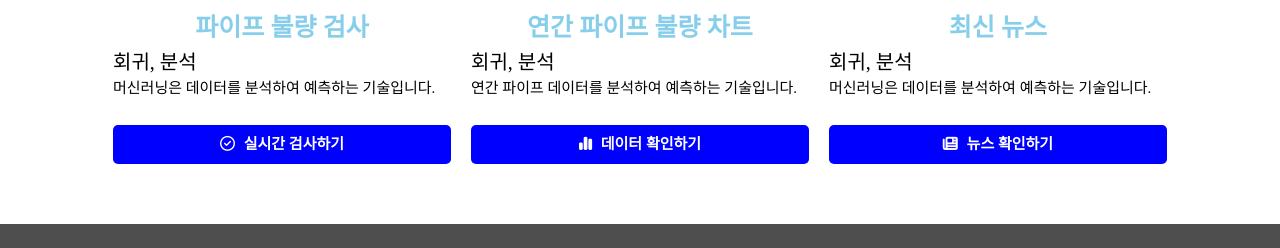
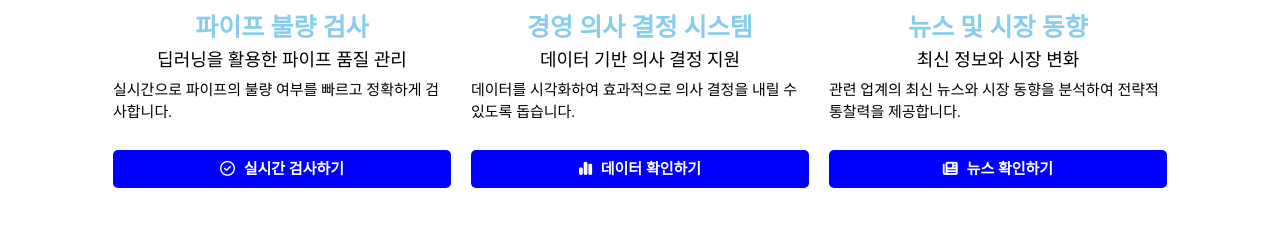
Before and after one commit to Andongsi-prj/backend, a Flask app: template templates/front.html in a window 1280 px wide. Shown: the part 781-1029 px from the top of the page. Before the commit the page ends 1005 px from the top, so only its background shows below. Run offline with Flask 3, Linux system fonts and the light colour scheme; the template is opened without the code that fills it, so the values that code supplies are empty.

Commit message:
25.02.20

```diff
--- a/routes/__init__.py
+++ b/routes/__init__.py
@@ -1,5 +1,4 @@
 from .site_route import site_route
-from .pipe_route import pipe_route
 from .login_route import login_route
 from .loginck_route import loginck_route
 from .images_route import images_route
@@ -10,7 +9,6 @@ from .slack_route import slack_route
 
 blueprints = [
    (site_route,"/"),
-   (pipe_route,"/api/pipe"),
    (login_route,"/api/login"),
    (loginck_route,"/api/loginck"),
    (images_route,"/api/images"),
--- a/routes/chart_route.py
+++ b/routes/chart_route.py
@@ -58,8 +58,6 @@ def show_chart():
         return jsonify({'error': str(e)}), 500
 
 
-
-
 # 원자재 가격 차트
 @chart_route.route('/raw/<commodity_type>')
 def show_raw(commodity_type):
--- a/static/css/style.css
+++ b/static/css/style.css
@@ -132,7 +132,7 @@ header .menu{
 
 .my-card > .title{
     font-size: 25px;
-    font-weight: 700;
+    font-weight: bold;
     color: skyblue;
     margin-top: 10px;
     display: flex;
@@ -142,13 +142,15 @@ header .menu{
 
 
 .my-card > .sub-title{
-    font-size: 20px;
+    font-size: 18px;
     font-weight: 500;
+    text-align: center;
     color: black;
 }
 
 
 .my-card > p{
+    margin-top: 5px;
     font-size: 15px;
     font-weight: 500;
     color: black;
--- a/templates/front.html
+++ b/templates/front.html
@@ -53,8 +53,8 @@
                     <nav class="my-card"> <!--nav는 네비게이션 태그-->
                         <img src="https://m.baegwan.net/data/img/500/714.jpg">
                         <span class="title">파이프 불량 검사</span>
-                        <span class="sub-title">회귀, 분석</span>
-                        <p>머신러닝은 데이터를 분석하여 예측하는 기술입니다.</p>
+                        <span class="sub-title">딥러닝을 활용한 파이프 품질 관리</span>
+                        <p>실시간으로 파이프의 불량 여부를 빠르고 정확하게 검사합니다.</p>
 
                         <button class="page-btn" onclick="checkLoginAndRedirect('/pipe')">
                             <i class="fa-regular fa-circle-check"></i>
@@ -66,9 +66,9 @@
                 <div class="col-4 card-room">
                     <nav class="my-card">
                         <img src="https://cdn.pixabay.com/photo/2018/02/21/17/36/line-graph-3170988_640.png">
-                        <span class="title">연간 파이프 불량 차트</span>
-                        <span class="sub-title">회귀, 분석</span>
-                        <p>연간 파이프 데이터를 분석하여 예측하는 기술입니다.</p>
+                        <span class="title">경영 의사 결정 시스템</span>
+                        <span class="sub-title">데이터 기반 의사 결정 지원</span>
+                        <p>데이터를 시각화하여 효과적으로 의사 결정을 내릴 수 있도록 돕습니다.</p>
 
                         <button class="page-btn" onclick="checkLoginAndRedirect('http://5gears.iptime.org:8088/superset/welcome/')">
                             <i class="fa-solid fa-chart-simple"></i>
@@ -80,9 +80,9 @@
                 <div class="col-4 card-room">
                     <nav class="my-card">
                         <img src="https://cdn.pixabay.com/photo/2019/10/21/12/01/newspapers-4565916_1280.jpg">
-                        <span class="title">최신 뉴스</span>
-                        <span class="sub-title">회귀, 분석</span>
-                        <p>머신러닝은 데이터를 분석하여 예측하는 기술입니다.</p>
+                        <span class="title">뉴스 및 시장 동향</span>
+                        <span class="sub-title">최신 정보와 시장 변화</span>
+                        <p>관련 업계의 최신 뉴스와 시장 동향을 분석하여 전략적 통찰력을 제공합니다.</p>
 
                         <button class="page-btn" onclick="checkLoginAndRedirect('/news')">
                             <i class="fa-solid fa-newspaper"></i>
```
Also changed, not shown: routes/pipe_route.py (deleted, +0 -19 lines).
